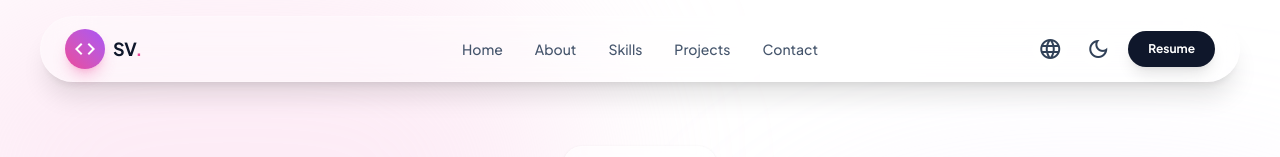
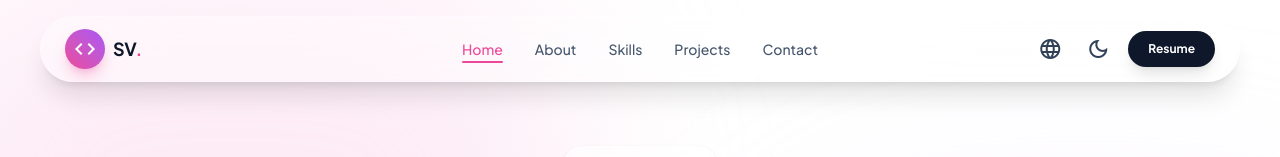
Before and after one commit to sovilleda07/portfolio, a React (Vite) app: page / in a window 1280 px wide. Shown: the top 157 px of the page. Built offline with nearby package versions, Linux system fonts and the light colour scheme.

Commit message:
Highlight active link in header

```diff
--- a/src/components/layout/Header/HeaderNav.tsx
+++ b/src/components/layout/Header/HeaderNav.tsx
@@ -1,17 +1,29 @@
-const NAV_ITEMS = ['Home', 'About', 'Skills', 'Projects', 'Contact'] as const;
+import { NAV_ITEMS } from '../../../data/navigation';
+import { useActiveSection } from '../../../hooks/useActiveSection';
 
 export function HeaderNav() {
+  const activeSection = useActiveSection();
+
   return (
     <nav className="hidden items-center gap-8 md:flex">
-      {NAV_ITEMS.map((label) => (
-        <a
-          key={label}
-          href={label === 'Home' ? '#' : `#${label.toLocaleLowerCase()}`}
-          className="text-sm font-medium text-slate-600 transition-colors hover:text-primary dark:text-slate-300 dark:hover:text-primary"
-        >
-          {label}
-        </a>
-      ))}
+      {NAV_ITEMS.map(({ label, id }) => {
+        const isActive = activeSection === id;
+
+        return (
+          <a
+            key={id}
+            href={`#${id}`}
+            className={`relative text-sm font-medium transition-colors
+              ${
+                isActive
+                  ? 'text-primary after:absolute after:-bottom-1 after:left-0 after:h-0.5 after:w-full after:bg-primary after:rounded-full'
+                  : 'text-slate-600 hover:text-primary dark:text-slate-300'
+              }`}
+          >
+            {label}
+          </a>
+        );
+      })}
     </nav>
   );
 }
--- a/src/components/sections/Hero.tsx
+++ b/src/components/sections/Hero.tsx
@@ -5,7 +5,7 @@ import { Button } from '../ui/Button';
 export function Hero() {
   return (
     <Section
-      id="hero"
+      id="home"
       size="hero"
       className="flex flex-col justify-center items-center text-center gap-8 relative"
     >
--- a/src/components/ui/Section.tsx
+++ b/src/components/ui/Section.tsx
@@ -1,6 +1,8 @@
+import type { SectionId } from '../../data/navigation';
+
 type SectionProps = {
   children: React.ReactNode;
-  id: 'hero' | 'about' | 'skills' | 'projects' | 'contact';
+  id: SectionId;
   className?: string;
   size?: 'default' | 'hero' | 'tight';
 };
@@ -18,7 +20,10 @@ export function Section({
   };
 
   return (
-    <section id={id} className={`w-full ${sizes[size]} ${className}`}>
+    <section
+      id={id}
+      className={`w-full scroll-mt-20 ${sizes[size]} ${className}`}
+    >
       {children}
     </section>
   );
```
